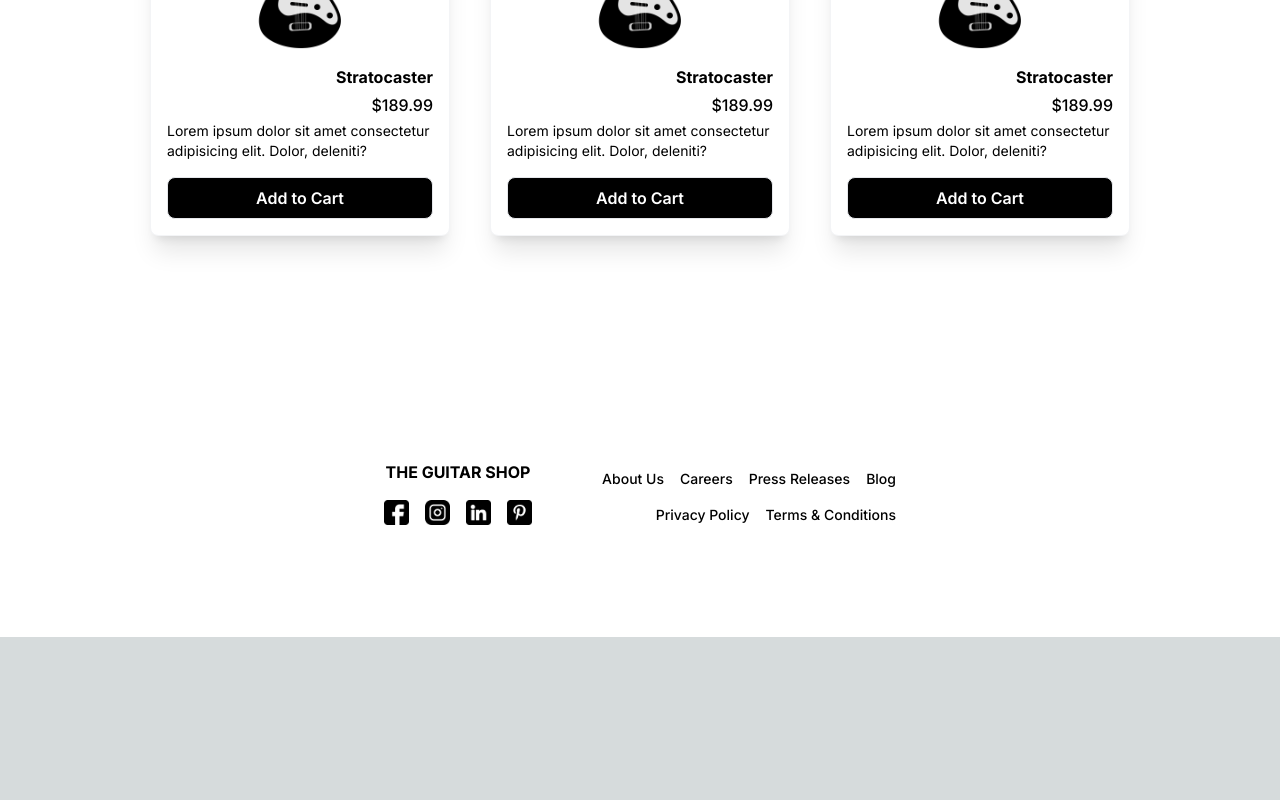
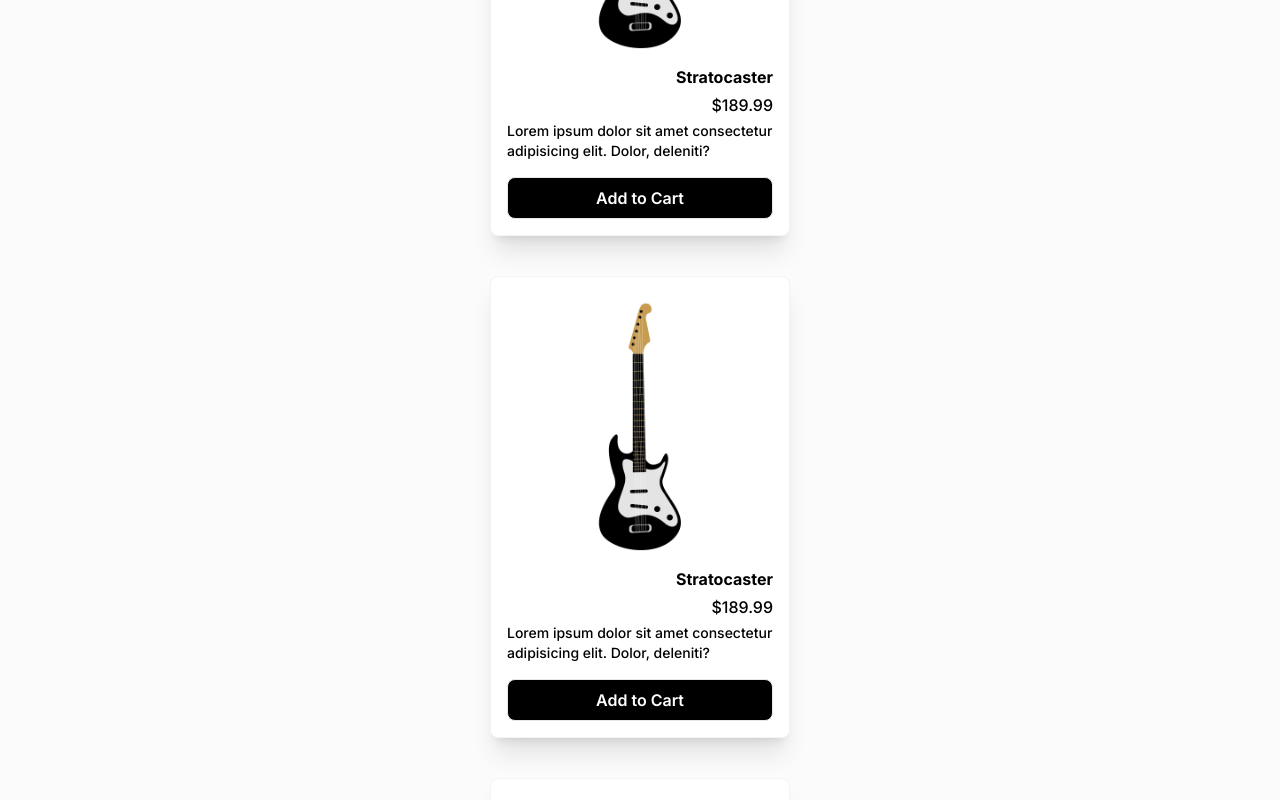
Before and after one commit to sblevins-dev/GuitarShop, a Next.js app: page /products in a window 1280 px wide. Shown: the part 920-1720 px from the top of the page. Before the commit the page ends 1557 px from the top, so only its background shows below. Built offline with nearby package versions, Linux system fonts and the light colour scheme.

Commit message:
additional styling

```diff
--- a/app/about/page.tsx
+++ b/app/about/page.tsx
@@ -2,7 +2,7 @@
 
 export default function page() {
   return (
-    <div className='min-h-screen  py-20 md:p-28 p-5 bg-white text-black flex flex-col gap-10'>
+    <div className='min-h-screen py-20 md:p-28 xl:px-96 p-5 bg-[#fbfbfb] text-black flex flex-col gap-10'>
       <h1 className='text-4xl font-bold'>
         About
       </h1>
--- a/app/products/[productId]/page.tsx
+++ b/app/products/[productId]/page.tsx
@@ -14,7 +14,7 @@
     const guitar = staticData.find(product => product.id == params.productId)
 
     return (
-        <div className='h-screen bg-white py-10 p-5 text-black pt-24 items-center flex flex-col justify-center gap-24'>
+        <div className='h-screen bg-[#fbfbfb] py-10 p-5 text-black pt-24 items-center flex flex-col justify-center gap-24'>
             <div className='flex gap-6 items-center flex-wrap justify-center'>
                 <div className='flex flex-col gap-2'>
                     <h1 className='font-semibold text-md'>
--- a/app/products/page.tsx
+++ b/app/products/page.tsx
@@ -3,7 +3,7 @@
 
 export default function Products() {
   return (
-    <div className='min-h-screen  py-20 p-5 md:p-28 bg-white text-black flex flex-col gap-10'>
+    <div className='min-h-screen  py-20 p-5 md:p-28 xl:px-96 bg-[#fbfbfb] text-black flex flex-col gap-10'>
       <h1 className='font-bold text-4xl'>
         Products
       </h1>
--- a/components/Footer.tsx
+++ b/components/Footer.tsx
@@ -7,7 +7,7 @@
 
 export default function Footer() {
   return (
-    <div className='md:p-28 p-5 py-10 bg-white text-black flex flex-wrap justify-between md:items-end items-start xl:px-96 gap-10'>
+    <div className='md:px-28 p-5 py-10 bg-white text-black flex flex-wrap justify-between md:items-end items-start xl:px-96 gap-10'>
       <div className='flex flex-col flex-wrap justify-between gap-4 items-center'>
         <h1 className='uppercase font-bold'>
             The Guitar Shop
--- a/components/ui/Card.tsx
+++ b/components/ui/Card.tsx
@@ -15,7 +15,7 @@
     }
 }) {
     return (
-        <div className="bg-white rounded-lg w-auto max-w-[300px] min-w-[300px] shadow-xl hover:shadow-2xl transition duration-300 border border-gray-100 p-4">
+        <div className="cursor-pointer bg-white rounded-lg w-auto max-w-[300px] max-sm:max-w-full min-w-[300px] shadow-xl hover:shadow-2xl transition duration-300 border border-gray-100 p-4">
             <Image
                 src={guitarImg}
                 priority={true}
@@ -31,7 +31,7 @@
                 <p className="text-right font-medium">
                     ${guitar.price}
                 </p>
-                <p className="text-sm">
+                <p className="text-sm font-medium">
                     {guitar.description}
                 </p>
             </div>
@@ -41,7 +41,7 @@
                 border hover:border-black"
             >
                 Add to Cart
-                </button>
+            </button>
 
         </div>
     )
--- a/components/ui/CardContainer.tsx
+++ b/components/ui/CardContainer.tsx
@@ -3,9 +3,12 @@
 import React, { useState } from 'react'
 import Card from './Card'
 import { staticData } from '@public/data/data';
+import { useRouter } from 'next/navigation';
 
 export default function CardContainer() {
     const [currentIndex, setCurrentIndex] = useState(0);
+
+    const router = useRouter();
 
 
     const nextSlide = () => {
@@ -20,6 +23,10 @@
         );
     };
 
+    const handleClick = (id : number) => {
+        router.push(`/products/${id}`)
+    }
+
     return (
         <div className='md:p-28 py-10 p-5 sm:p-10 flex flex-col relative max-w-[1500px] w-full lg:m-auto'>
             <div className='flex justify-between'>
@@ -33,7 +40,7 @@
             <div className='flex gap-x-10 gap-y-20 flex-wrap justify-center items-center w-full'>
 
                 {staticData.map((guitar) => (
-                    <div key={guitar.id} className="">
+                    <div key={guitar.id} className="" onClick={() => handleClick(guitar.id)}>
                         <Card key={guitar.id} guitar={guitar} />
                     </div>
 
```
